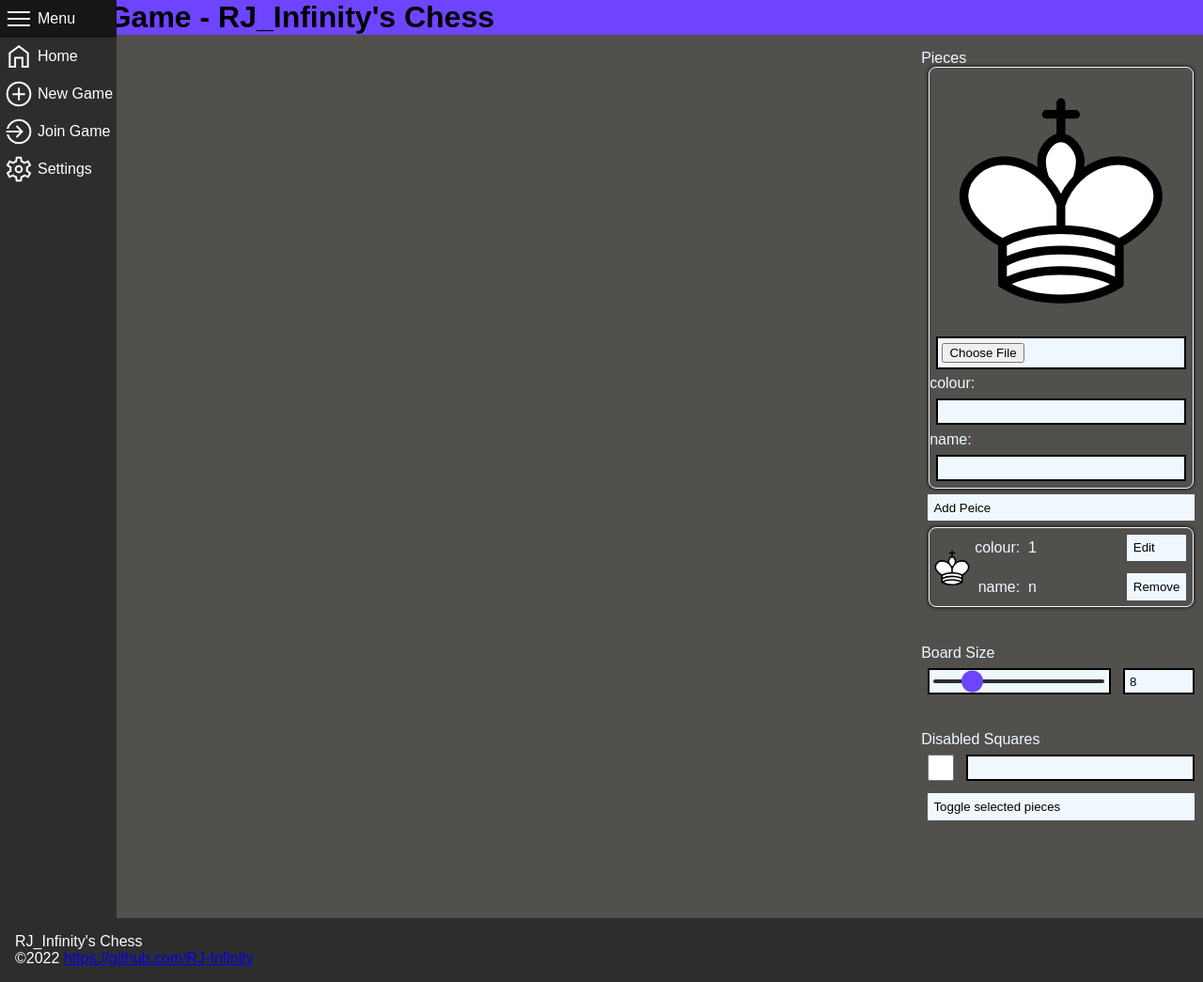
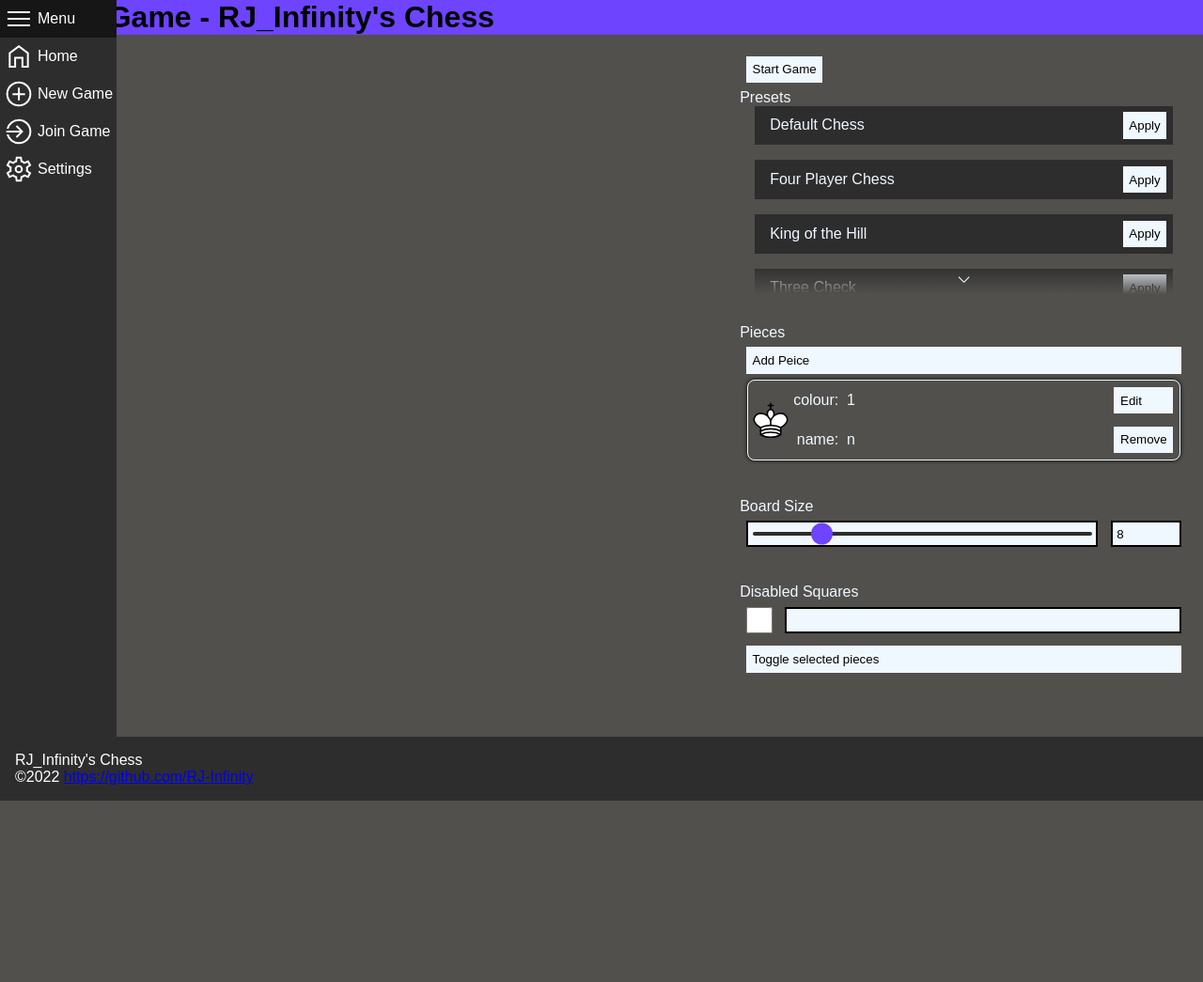
Before and after one commit to RJ-Infinity/ChessEngine, a Flask app: page /newGame in a window 1280 px wide. Shown: the whole page at 94% size. After the commit the page ends 852 px from the top, so only its background shows below. Run offline with Flask 2, Linux system fonts and the light colour scheme; some libraries are stand-ins or nearby versions.

Commit message:
added a default config select menu & settings page

```diff
--- a/src/main.py
+++ b/src/main.py
@@ -12,6 +12,9 @@ def newGame():
 @server.route("/joinGame")
 def joinGame():
 	return render_template("joinGame.html")
+@server.route("/settings")
+def settings():
+	return render_template("settings.html")
 
 if __name__ == "__main__":
 	server.run(debug=True)
--- a/web/static/style.css
+++ b/web/static/style.css
@@ -1,8 +1,12 @@
 :root{
-	--primary-colour-light: rgb(81, 80, 77);
-	--primary-colour-dark: rgb(45,45,45);
-	--secondary-colour-light: rgb(110, 68, 255);
-	--secondary-colour-dark: rgb(72, 39, 192);
+	--primary-colour-light-values: 81, 80, 77;
+	--primary-colour-dark-values: 45,45,45;
+	--secondary-colour-light-values: 110, 68, 255;
+	--secondary-colour-dark-values: 72, 39, 192;
+	--primary-colour-light: rgb(var(--primary-colour-light-values));
+	--primary-colour-dark: rgb(var(--primary-colour-dark-values));
+	--secondary-colour-light: rgb(var(--secondary-colour-light-values));
+	--secondary-colour-dark: rgb(var(--secondary-colour-dark-values));
 }
 
 html{
@@ -120,7 +124,7 @@ button > img{
 	height:1em;
 }
 
-input{
+input,textarea{
 	margin: 0.5em;
 	padding: calc(0.5em - 2px);
 	border: 2px solid black;
@@ -176,3 +180,9 @@ input[type="checkbox"]{
 	height: calc(1em + 15px);
 	width: calc(1em + 15px);
 }
+
+textarea {
+	white-space: pre;
+	overflow-wrap: normal;
+	resize: none;
+}
--- a/web/template/newGame.html
+++ b/web/template/newGame.html
@@ -8,10 +8,13 @@
 			position: sticky;
 			top: 1em;
 			aspect-ratio: 1 / 1;
+			max-width: calc(100vh - 2em);
+			width: 100%;
+			justify-self: center;
 		}
 		main{
 			display: grid;
-			grid-template-columns: 2fr 1fr;
+			grid-template-columns: 3fr 2fr;
 			gap: 1em;
 			height: max-content;
 			width: 100%;
@@ -54,6 +57,9 @@
 		#removeBtn,
 		#AddPiece{
 			grid-column: 1 / span 2;
+		}
+		.setting.pieces{
+			grid-template-columns: 1fr;
 		}
 		.error>#removeBtn,
 		.error>input[type=text],
@@ -105,19 +111,131 @@
 			border-radius: .5em;
 			box-shadow: 0 0 4px black;
 			margin: 0 0.5em;
+			grid-template-columns: max-content max-content auto;
+			grid-template-areas:	"svgt svgt svgt"
+									"svgt svgt svgt"
+									"svgt svgt svgt"
+									"";
+		}
+		.config{
+			background-color: var(--primary-colour-dark);
+			width: max-content;
+			box-sizing: border-box;
+			display: flex;
+			align-items: center;
+			justify-content: space-between;
+			flex-grow: 1;
+		}
+		.config>span{
+			margin-left: 1em;
+		}
+		.configs{
+			position: relative;
+			grid-template-columns: 1fr;
+		}
+		.configs>ul{
+			margin: 0 1em;
+			padding: 0;
+			display: grid;
+			gap: 1em;
+			width: calc(100% - 2em);
+			max-height: 200px;
+			overflow: hidden;
+			transition: height 0.5s;
+		}
+		.configs>ul>li{
+			width: 100%;
+		}
+		.configs>#expand{
+			display: none;
+		}
+		.expand-cover{
+			position: absolute;
+			bottom: 0;
+			width: 100%;
+			height: 2em;
+			left: 50%;
+			transform: translateX(-50%);
+			margin: 0;
+			padding: 0;
+			background: linear-gradient(rgba(var(--primary-colour-light-values),0), var(--primary-colour-light));
+		}
+		.expand-cover::before,
+		.expand-cover::after{
+			content: "";
+			display: block;
+			position: absolute;
+			left: 50%;
+			top: 50%;
+			width: 0.5em;
+			height: 1px;
+			background-color: white;
+			transition: transform 0.5s;
+		}
+		.expand-cover::before{
+			transform: translateX(-85%) rotate(45deg);
+		}
+		.expand-cover::after{
+			transform: translateX(-15%) rotate(-45deg);
+		}
+		#expand:checked ~ ul{
+			max-height: none;
+			margin-bottom: 2em;
+		}
+		#expand:checked ~ .expand-cover{
+			margin-bottom: 0.5em;
+			height: 1em;
+			width: 1em;
+			background: var(--primary-colour-dark);
+			border-radius: 25%;
+		}
+		#expand:checked ~ .expand-cover::before{
+			transform: translateX(-85%) rotate(-45deg);
+		}
+		#expand:checked ~ .expand-cover::after{
+			transform: translateX(-15%) rotate(45deg);
+		}
 		}
 	</style>
 {%endblock%}
 {%block main%}
 	<chess-board- id="ChessBoard"></chess-board->
 	<div class="settings">
+		<button class="start-btn" id="StartGame">Start Game</button>
+		<div class="setting configs" name="Presets">
+			<input type="checkbox" id="expand">
+			<ul>
+				<li class="config" config="!default">
+					<span>Default Chess</span>
+					<button>Apply</button>
+				</li>
+				<li class="config" config="!fourPlayer">
+					<span>Four Player Chess</span>
+					<button>Apply</button>
+				</li>
+				<li class="config" config="!kingOfTheHill">
+					<span>King of the Hill</span>
+					<button>Apply</button>
+				</li>
+				<li class="config" config="!threeCheck">
+					<span>Three Check</span>
+					<button>Apply</button>
+				</li>
+				<li class="config" config="!free">
+					<span>Free Chess</span>
+					<button>Apply</button>
+				</li>
+			</ul>
+			<label class="expand-cover" for="expand"></label>
+		</div>
 		<div class="setting pieces" name="Pieces">
-			<div class="peice-editor">
+			<!-- <div class="peice-editor">
+				<span>Icon svg</span>
+				<textarea></textarea>
 				<svg xmlns="http://www.w3.org/2000/svg" version="1.1" viewBox="0 0 45 45"><g style="fill:none; fill-opacity:1; fill-rule:evenodd; stroke:#000000; stroke-width:1.5; stroke-linecap:round;stroke-linejoin:round;stroke-miterlimit:4; stroke-dasharray:none; stroke-opacity:1;"><path d="M 22.5,11.63 L 22.5,6" style="fill:none; stroke:#000000; stroke-linejoin:miter;"/><path d="M 20,8 L 25,8" style="fill:none; stroke:#000000; stroke-linejoin:miter;"/><path d="M 22.5,25 C 22.5,25 27,17.5 25.5,14.5 C 25.5,14.5 24.5,12 22.5,12 C 20.5,12 19.5,14.5 19.5,14.5 C 18,17.5 22.5,25 22.5,25" style="fill:#ffffff; stroke:#000000; stroke-linecap:butt; stroke-linejoin:miter;"/><path d="M 12.5,37 C 18,40.5 27,40.5 32.5,37 L 32.5,30 C 32.5,30 41.5,25.5 38.5,19.5 C 34.5,13 25,16 22.5,23.5 L 22.5,27 L 22.5,23.5 C 20,16 10.5,13 6.5,19.5 C 3.5,25.5 12.5,30 12.5,30 L 12.5,37" style="fill:#ffffff; stroke:#000000;"/><path d="M 12.5,30 C 18,27 27,27 32.5,30" style="fill:none; stroke:#000000;"/><path d="M 12.5,33.5 C 18,30.5 27,30.5 32.5,33.5" style="fill:none; stroke:#000000;"/><path d="M 12.5,37 C 18,34 27,34 32.5,37" style="fill:none; stroke:#000000;"/></g></svg>
-				<input type="file" id="svgImageFileInput" accept="image/svg+xml">
 				<span>colour:</span><input type="number"/>
 				<span>name:</span><input type="text"/>
-			</div>
+			</div> -->
 			<button id="AddPiece">Add Peice</button>
 			<ul>
 				<li>
```
Also changed, not shown: web/template/settings.html (added, +7 -0 lines).
